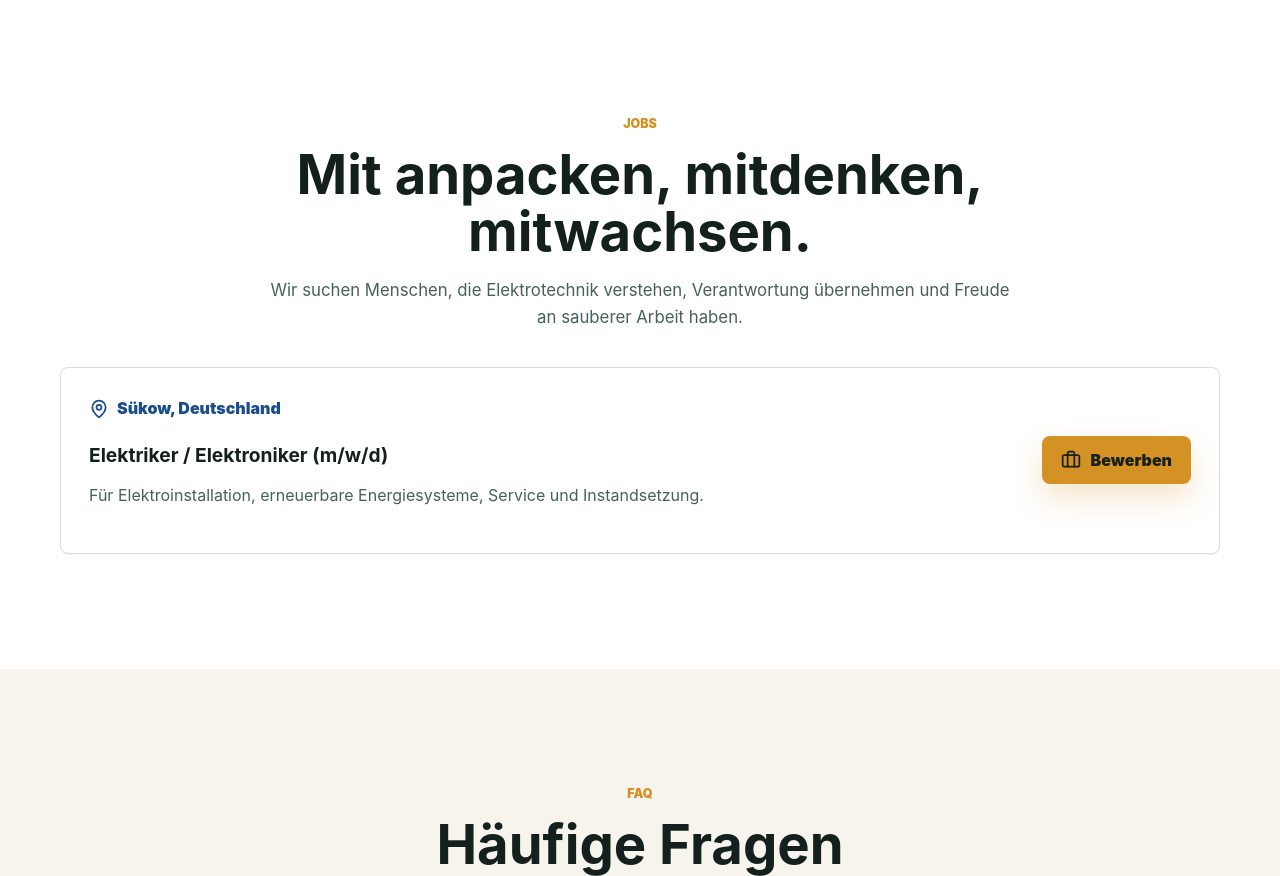
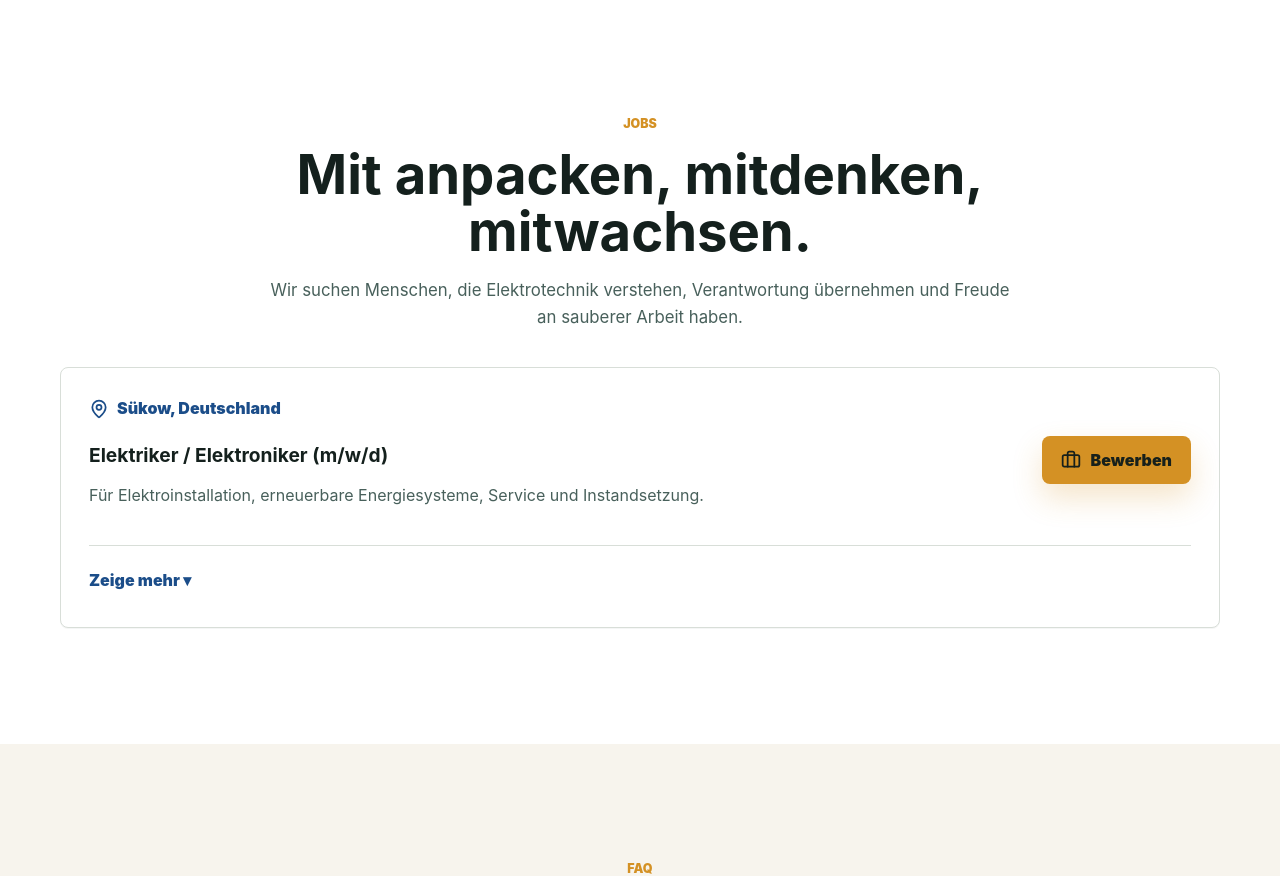
Before and after one commit to Solar-TechNick/Ti-page, a PHP site: page / in a window 1280 px wide. Shown: the part 4036-4912 px from the top of the page. Run offline with PHP 8.4, Linux system fonts and the light colour scheme; some libraries are stand-ins or nearby versions.

Commit message:
feat(jobs): add full Elektriker / Elektroniker description behind "Zeige mehr"
Job card is now a vertical layout: the existing location+title+description+
Bewerben button stays as a header row, and a <details> disclosure below
contains the full posting (company intro, Vorteile, Aufgaben, Anforderungen).
Restructured the mobile-stacking override to target the new header row so
the small-screen layout stays the same.

Co-Authored-By: Claude Opus 4.7 (1M context) <noreply@anthropic.com>

```diff
--- a/index.html
+++ b/index.html
@@ -238,6 +238,7 @@
         </div>
 
         <article class="job-card">
+          <div class="job-card-header">
             <div>
               <span class="job-location"><i data-lucide="map-pin" aria-hidden="true"></i> Sükow, Deutschland</span>
               <h3>Elektriker / Elektroniker (m/w/d)</h3>
@@ -247,6 +248,52 @@
               <i data-lucide="briefcase" aria-hidden="true"></i>
               Bewerben
             </a>
+          </div>
+          <details class="job-details">
+            <summary>Zeige mehr</summary>
+            <div class="job-details-content">
+              <p>
+                Als Meisterbetrieb ist die Technik- und Instandsetzungs GmbH auf die Installation und
+                Instandsetzung elektrotechnischer Anlagen für Privat- und Gewerbekunden spezialisiert.
+                Unser Leistungsspektrum geht dabei weit über die klassische Elektroinstallation hinaus.
+              </p>
+              <p>
+                Dazu zählen unter anderem die Montage und Inbetriebnahme von Mess-, Steuer- und
+                Regeltechnik, moderne Antriebstechnik, Alarm- und Überwachungssysteme sowie der
+                Schaltschrank- und Anlagenbau. Auch die Automatisierungstechnik sowie die Herstellung
+                von Leiterplatten und elektronischen Baugruppen gehören zu unserem Tätigkeitsbereich.
+              </p>
+              <p>Zur Verstärkung unseres Teams suchen wir engagierte Elektrotechniker (m/w/d).</p>
+
+              <h4>Ihre Vorteile bei uns in Sükow</h4>
+              <ul>
+                <li>Familiäre Arbeitsatmosphäre mit motiviertem und kollegialem Team</li>
+                <li>Regelmäßige Betriebsfeiern</li>
+                <li>Kostenlose Getränke</li>
+                <li>Kostenfreie Parkmöglichkeiten</li>
+                <li>Geregelte Arbeitszeiten</li>
+                <li>Regionale sowie gelegentlich überregionale Einsätze</li>
+                <li>Abwechslungsreiche Projekte im privaten und gewerblichen Bereich</li>
+              </ul>
+
+              <h4>Ihre Aufgaben</h4>
+              <ul>
+                <li>Durchführung von Elektroinstallationen von der Planung bis zur Inbetriebnahme</li>
+                <li>Aufbau und Installation moderner Lösungen im Bereich erneuerbare Energien und Sektorenkopplung</li>
+                <li>Inbetriebnahme elektronischer Anlagen inklusive Funktions- und Sicherheitsprüfungen</li>
+                <li>Messung und Prüfung elektrischer Anlagen nach VDE und BGV A3</li>
+              </ul>
+
+              <h4>Das bringen Sie mit</h4>
+              <ul>
+                <li>Abgeschlossene Ausbildung im Bereich Elektrotechnik oder Elektronik</li>
+                <li>Berufserfahrung, um vorhandene Kenntnisse direkt einzubringen</li>
+                <li>Führerschein der Klasse B</li>
+                <li>Kenntnisse im Bereich erneuerbare Energien und E-Mobility sind von Vorteil, aber keine Voraussetzung</li>
+                <li>Selbstständige und motivierte Arbeitsweise sowie Teamfähigkeit</li>
+              </ul>
+            </div>
+          </details>
         </article>
       </section>
 
--- a/styles.css
+++ b/styles.css
@@ -568,10 +568,61 @@ textarea {
 
 .job-card {
   display: flex;
+  flex-direction: column;
+  gap: 0;
+  padding: 28px;
+}
+
+.job-card-header {
+  display: flex;
   align-items: center;
   justify-content: space-between;
   gap: 24px;
-  padding: 28px;
+}
+
+.job-details {
+  margin-top: 20px;
+  border-top: 1px solid var(--line);
+  padding-top: 16px;
+}
+
+.job-details > summary {
+  cursor: pointer;
+  padding: 6px 0;
+  color: var(--blue);
+  font-weight: 900;
+  list-style: none;
+}
+
+.job-details > summary::-webkit-details-marker {
+  display: none;
+}
+
+.job-details > summary::after {
+  content: " ▾";
+}
+
+.job-details[open] > summary::after {
+  content: " ▴";
+}
+
+.job-details-content {
+  padding-top: 8px;
+}
+
+.job-details-content h4 {
+  margin: 20px 0 8px;
+  font-size: 1.05rem;
+  font-weight: 900;
+}
+
+.job-details-content ul {
+  margin: 0 0 8px;
+  padding-left: 1.25rem;
+}
+
+.job-details-content li {
+  margin-bottom: 4px;
 }
 
 .job-location {
@@ -1145,7 +1196,7 @@ textarea:focus {
     min-height: 360px;
   }
 
-  .job-card {
+  .job-card-header {
     align-items: flex-start;
     flex-direction: column;
   }
```
Lines whose indentation alone changed are shown as unchanged.
